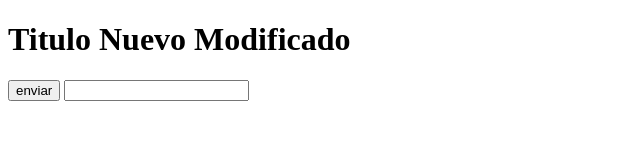
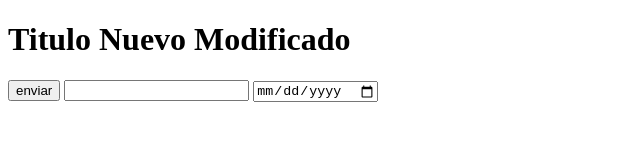
Before and after one commit to damianb1884/damianb1884-hello-world-git, a plain HTML site: page index.html in a window 1280 px wide. Shown: the whole page, without its empty margins (0-640 px from the left). Drawn offline with Linux system fonts and the light colour scheme.

Commit message:
se implemento birth

```diff
--- a/index.html
+++ b/index.html
@@ -11,5 +11,6 @@
     <form action="#" method="get"></form>
     <input type="button" value="enviar">
     <input type="text" name="firstname juan" id="firstname">
+    <input type="date" name="birthdate" id="age">
 </body>
 </html>
```
